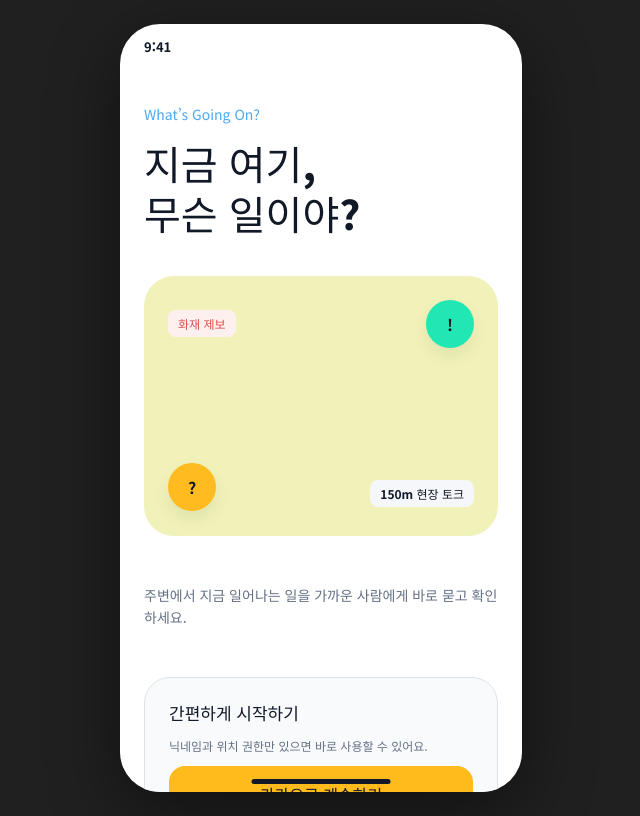
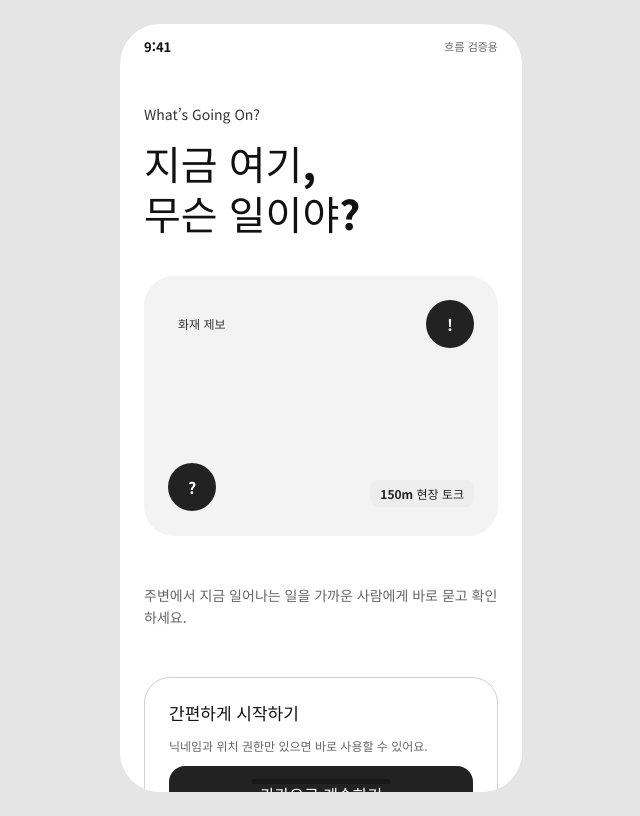
Before and after one commit to WGO-What-s-Going-On/Frontend, a React (Vite) app: page / in a window 1280 px wide. Shown: the whole page, without its empty margins (319-959 px from the left). Built offline with nearby package versions, Linux system fonts and the light colour scheme.

Commit message:
무채색 프로토타입 추가

```diff
--- a/src/components/layout/AppShell.tsx
+++ b/src/components/layout/AppShell.tsx
@@ -21,7 +21,7 @@ export function AppShell({ children, nav = true }: { children: React.ReactNode;
   const { screen, go, toast } = useApp()
   const active = activeTab(screen)
   return <main className="phone">
-    <div className="status-bar"><strong>9:41</strong></div>
+    <div className="status-bar"><strong>9:41</strong><span className="prototype-label">흐름 검증용</span></div>
     <section className="screen">{children}</section>
     {nav && <nav className="bottom-nav">{tabs.map(({ screen: target, label, icon: Icon }) => <button key={target} className={active === target ? 'active' : ''} onClick={() => go(target)}><Icon size={22}/><span>{label}</span></button>)}</nav>}
     {toast && <div className="toast" role="status">{toast}</div>}
--- /dev/null
+++ b/src/flow-only.css
@@ -0,0 +1,204 @@
+:root {
+  color: #111;
+  background: #e5e5e5;
+}
+
+.app-bg {
+  background: #e5e5e5;
+}
+
+.phone,
+.screen,
+.bottom-nav,
+.start-card,
+.post-card,
+.comment,
+.verified,
+.topic,
+.live-card,
+.reach,
+.peek,
+.notice-box,
+.attachment,
+.empty-state,
+.report-card,
+.alert,
+.alert.highlight,
+.alert.unread,
+.dialog,
+.context-menu,
+.search-box,
+.search-input,
+.field,
+.photo,
+.menu,
+.menu-group,
+.menu-group button,
+.permission-row,
+.prototype-control,
+.toggle-row,
+.setting-row,
+.file-field,
+.metrics,
+.category,
+.red-border,
+.blue-border {
+  color: #111;
+  border-color: #cfcfcf;
+  background: #fff;
+  box-shadow: none;
+}
+
+.phone {
+  filter: grayscale(1);
+}
+
+.prototype-label {
+  color: #666;
+  font-size: 11px;
+  font-weight: 600;
+}
+
+.blue,
+.red,
+.badge.red,
+.badge.blue,
+.badge.yellow,
+.red-border,
+.blue-border,
+.live,
+.done,
+.text-button,
+.danger-text,
+.reply-link,
+.text-link {
+  color: #333!important;
+}
+
+.illustration,
+.range-card,
+.map,
+.segment,
+.replying,
+.post-reactions span,
+.post-reactions.interactive button,
+.comment-reactions button,
+.chips span,
+.chips button {
+  color: #222;
+  border-color: #d4d4d4;
+  background: #f3f3f3;
+  box-shadow: none;
+}
+
+.mint,
+.kakao,
+.primary,
+.mini-primary,
+.comment-input button,
+.mint-dot,
+.question-dot {
+  color: #fff;
+  border-color: #222;
+  background: #222;
+  box-shadow: none;
+}
+
+.primary:disabled,
+.comment-input button:disabled {
+  color: #777;
+  border-color: #ddd;
+  background: #ddd;
+}
+
+.range,
+.verified,
+.post-reactions.interactive button.selected,
+.comment-reactions button.selected {
+  color: #111;
+  border-color: #111;
+  background: #eee;
+}
+
+.range i,
+.radius b,
+.alert i {
+  background: #111;
+}
+
+.radius {
+  border-color: #555;
+  background: rgba(0, 0, 0, .05);
+}
+
+.map-pin.fire,
+.map-pin.outage {
+  color: #fff;
+  background: #333;
+}
+
+.road-v,
+.road-h {
+  background: #d8d8d8;
+}
+
+.chips button.selected,
+.chips .selected,
+.chips button.dark,
+.chips .dark,
+.segment .active,
+.primary-button,
+.danger-button,
+.toast {
+  color: #fff!important;
+  border-color: #111!important;
+  background: #111!important;
+}
+
+.badge,
+.pill,
+.topic span,
+.alert > b {
+  color: #222;
+  background: #ededed;
+}
+
+.muted,
+.start-card p,
+.start-card small,
+.step p,
+.reach p,
+.peek p,
+.post-card small,
+.comment small,
+.keyword small,
+.topic p,
+.profile p,
+.metrics small,
+.alert small,
+.notice-box p,
+.empty-state p,
+.report-card p,
+.live-card p,
+.live-card small,
+.counter,
+.board-meta {
+  color: #666!important;
+}
+
+.live-card {
+  border: 1px solid #222;
+}
+
+.dialog-backdrop {
+  background: rgba(0, 0, 0, .45);
+}
+
+button:focus-visible,
+input:focus-visible,
+textarea:focus-visible,
+select:focus-visible,
+[tabindex]:focus-visible {
+  outline: 2px solid #111;
+  outline-offset: 2px;
+}
--- a/src/main.tsx
+++ b/src/main.tsx
@@ -5,6 +5,7 @@ import { AppProvider } from './context/AppContext'
 import './styles.css'
 import './reach-fix.css'
 import './prototype.css'
+import './flow-only.css'
 
 ReactDOM.createRoot(document.getElementById('root')!).render(
   <React.StrictMode><AppProvider><App /></AppProvider></React.StrictMode>,
```
